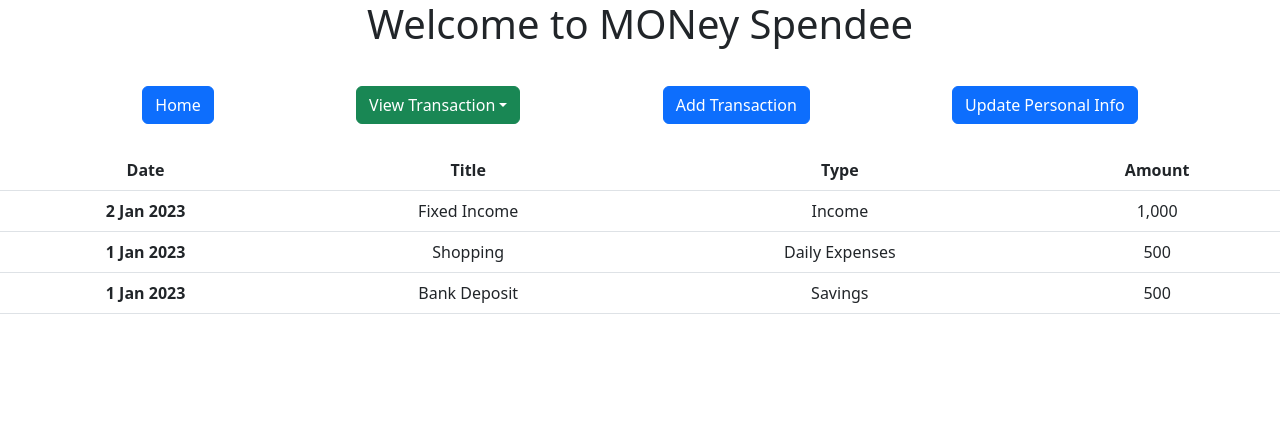
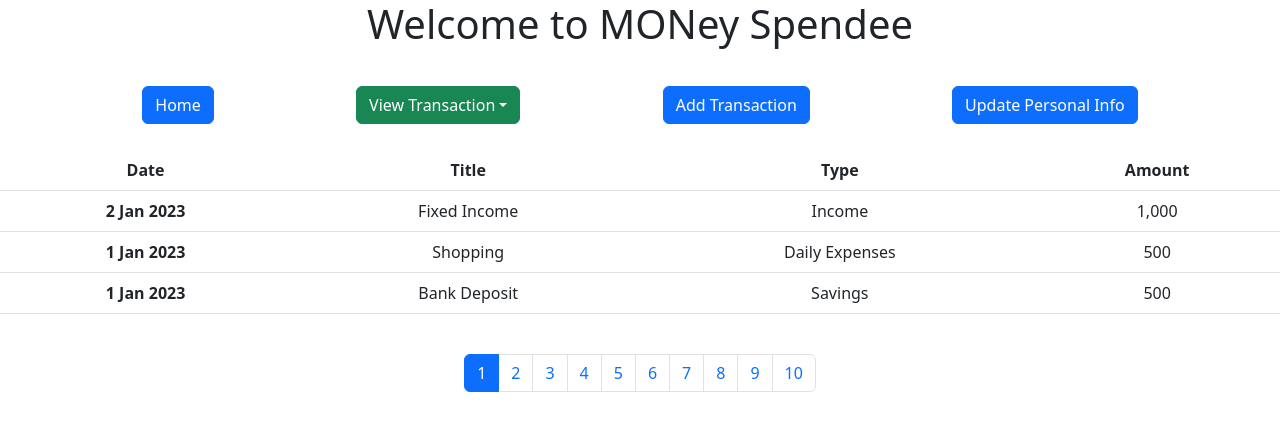
Before and after one commit to chonnikan-aue/money-spendee-client, a React (Create React App) app: page /table-view in a window 1280 px wide. Shown: the top 430 px of the page. Built offline with nearby package versions, Linux system fonts and the light colour scheme; no server answers; the HTML template or start-up script is replaced by a standard one.

Commit message:
Import Pagination | Add pages in TableView.js

```diff
--- a/src/components/DashboardView/DashboardView.js
+++ b/src/components/DashboardView/DashboardView.js
@@ -1,11 +1,13 @@
 import React, { useState } from "react"
 import axios from "axios"
+import { Container } from 'react-bootstrap'
+
 const DashboardView = props => {
   return (
-    <div>
+    <Container>
       <h2>DashboardView Component</h2>
       <p>Pie Chart goes here</p>
-    </div>
+    </Container>
   )
 }
 
--- /dev/null
+++ b/src/components/TableView/TableView.css
@@ -0,0 +1,5 @@
+.pagination {
+  display: flex;
+  flex-flow: row;
+  justify-content: center;
+}
--- a/src/components/TableView/TableView.js
+++ b/src/components/TableView/TableView.js
@@ -1,8 +1,22 @@
 import React, { useState } from "react"
 import axios from "axios"
-import { Table } from "react-bootstrap"
+import './TableView.css';
+import { Table, Pagination } from "react-bootstrap"
+
 const TableView = props => {
+
+  let active = 1;
+  let items = [];
+    for (let number = 1; number <= 10; number++) {
+      items.push(
+        <Pagination.Item key={number} active={number === active}>
+          {number}
+        </Pagination.Item>,
+      );
+    }
+
   return (
+    <div>
       <Table>
         <thead>
           <tr>
@@ -33,6 +47,9 @@ const TableView = props => {
           </tr>
         </tbody>
       </Table>
+      <br />
+      <Pagination>{items}</Pagination>
+    </div>
   )
 }
 
```
Lines whose indentation alone changed are shown as unchanged.
